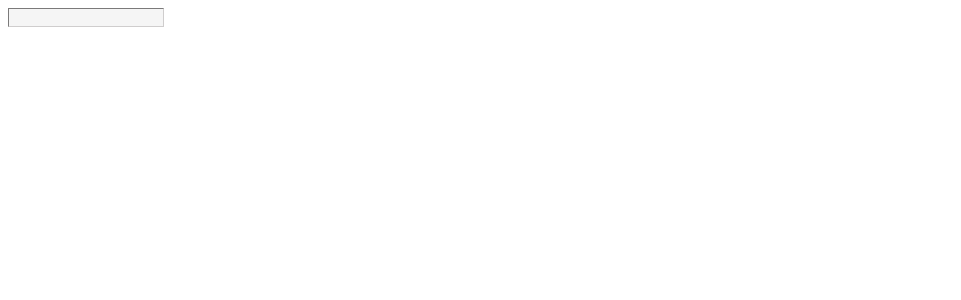
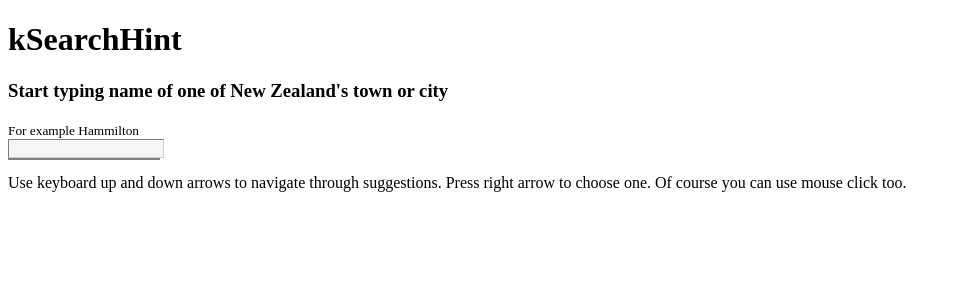
Before and after one commit to andruhon/kSearchHint, a PHP site: page / in a window 1280 px wide. Before the commit the part shown is almost empty. Shown: the top 300 px of the page, without its empty margins (0-961 px from the left). Run offline with PHP 8.4, Linux system fonts and the light colour scheme; some libraries are stand-ins or nearby versions.

Commit message:
Readme added; Link to live example added

```diff
--- a/css/style.css
+++ b/css/style.css
@@ -15,7 +15,7 @@
 	left: 0px; top: 100%;
 	background: white;
 	color: gray;
-	/*border: 1px solid gray;*/
+	border: 1px solid gray;
 	margin: 0;
 }
 .hintContainer{
--- a/index.php
+++ b/index.php
@@ -31,13 +31,15 @@
 ?><!DOCTYPE html>
 <html>
 <head>
-    <title>Page Title</title>
+    <title>kSearchHint example</title>
     <script src="https://ajax.googleapis.com/ajax/libs/jquery/1.8.2/jquery.min.js"></script>
     <script src="js/kSearchHint.js"></script>
     <link href="css/style.css" rel="stylesheet" type="text/css">
 </head>
 <body>
-
+<h1>kSearchHint</h1>
+<h3>Start typing name of one of New Zealand's town or city</h3>
+<small>For example Hammilton</small>
 <div class="hintable">
     <input type="text" id="search"/>
 </div>
@@ -48,6 +50,8 @@
         textName: 'search'
     });
 </script>
+<p>Use keyboard up and down arrows to navigate through suggestions. Press right arrow to choose one. Of course you can use mouse click too.</p>
+
 
 </body>
 </html>
--- a/js/kSearchHint.js
+++ b/js/kSearchHint.js
@@ -10,7 +10,7 @@
  * @author: Andrey Kondratev andr@kopolo.ru
  *
  * Dual licensed under MIT and GPL 2+ licenses
- * http://kopolo.ru/for-developers/ksearchhint/_license/
+ * https://github.com/andruhon/kSearchHint
  */
 
 (function(jQuery){
```
Also changed, not shown: README.md (added), README.txt (deleted), 1 other file. Lines whose indentation alone changed are shown as unchanged.
